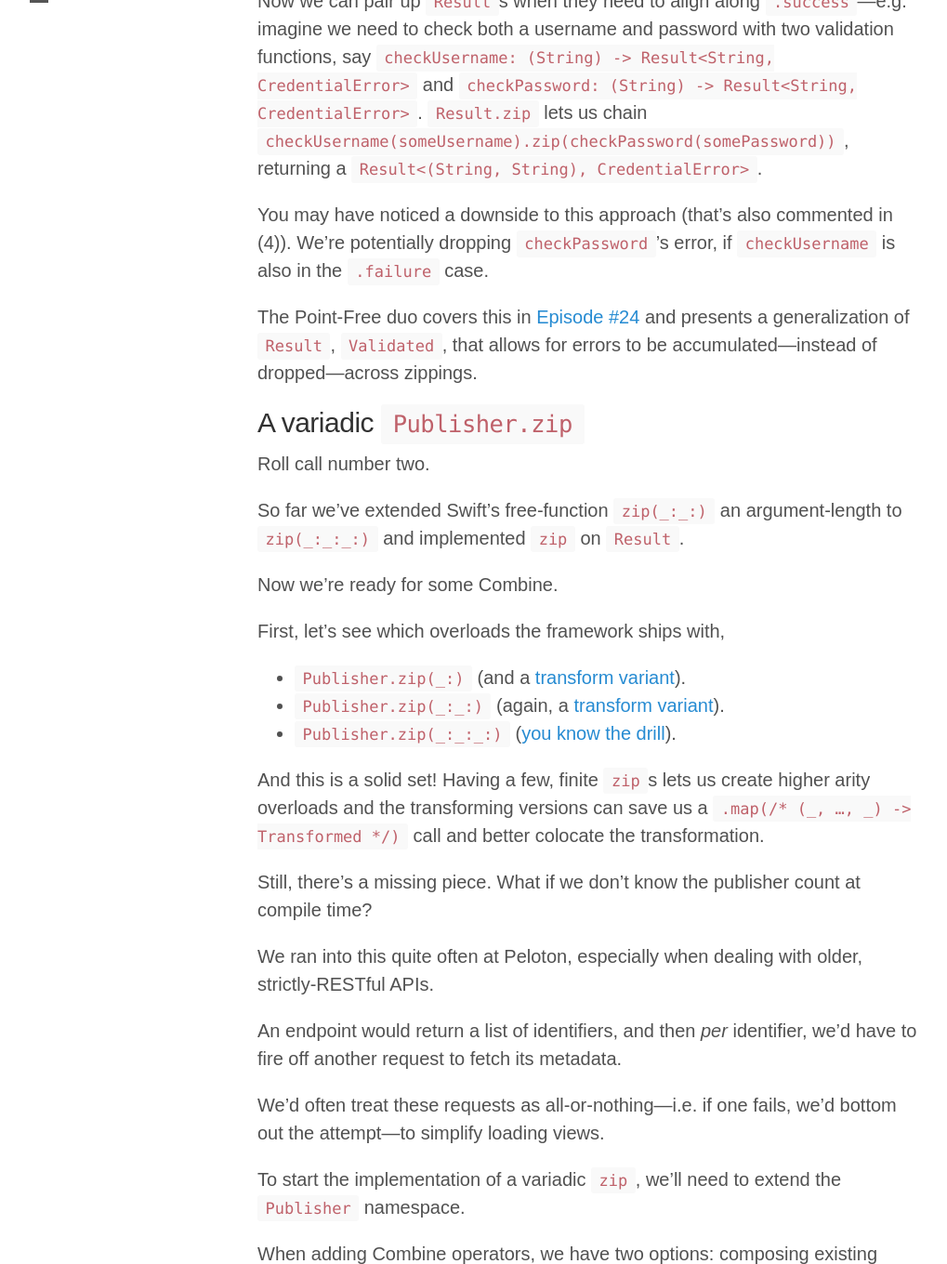
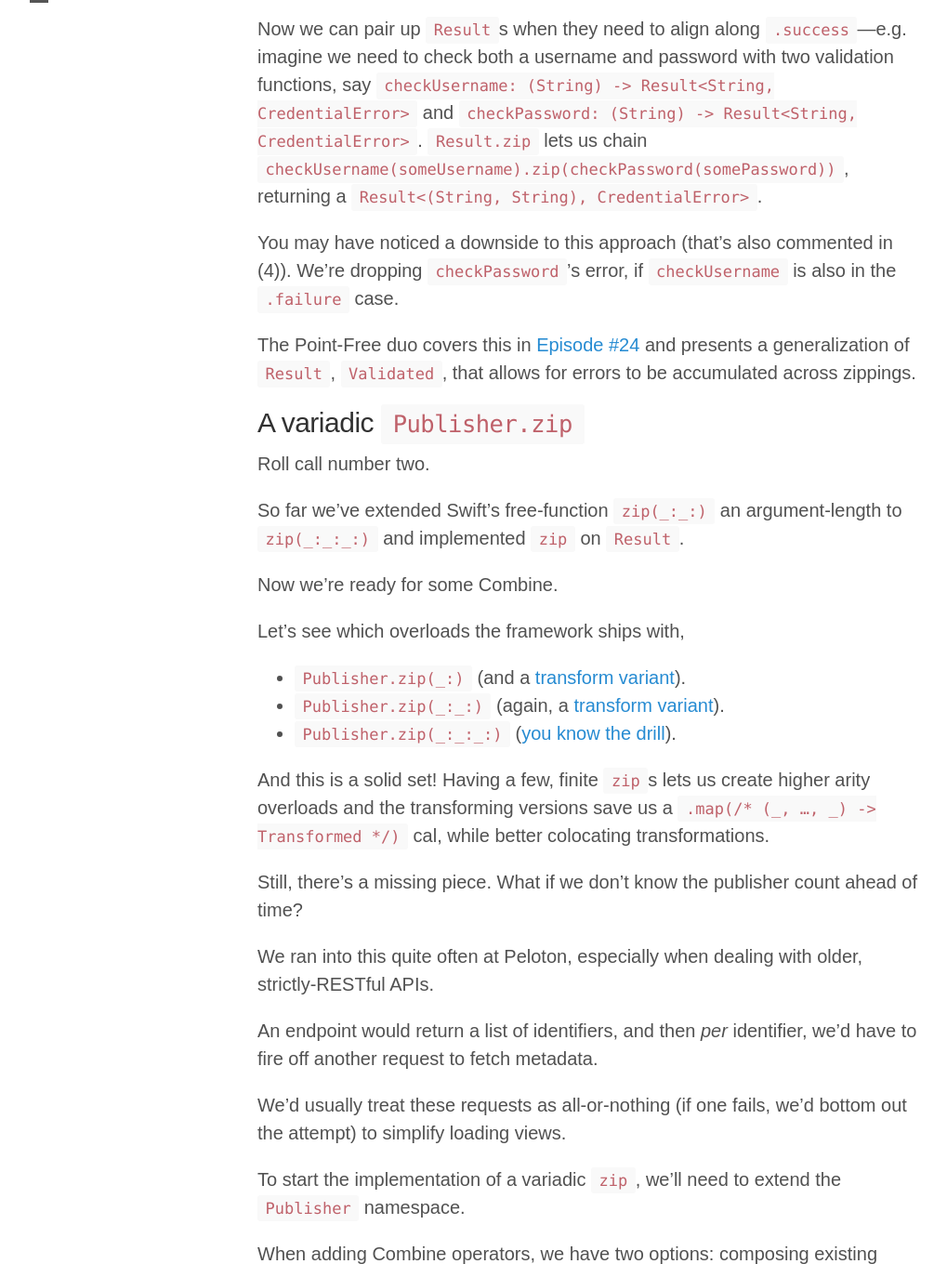
Before and after one commit to rvsrvs/jasdev.github.io, a Jekyll site: the page built from _posts/2020-3-23-zip-many.md, in a window 1280 px wide and 1400 px high, scrolled down 3771 px, cut to the strip 40-1400 px from the top of the window. Shown: the whole strip at 93% size, without its empty margins (3-1022 px from the left). Built offline with Jekyll 4.4.1, drawn with Linux system fonts in a browser that asks for light colours; some web fonts are replaced; some of the changed text lies outside the part shown.

Commit message:
Final draft edits and gist updates.

```diff
--- a/_posts/2020-3-23-zip-many.md
+++ b/_posts/2020-3-23-zip-many.md
@@ -14,7 +14,7 @@
 
 ## Two-ary `Sequence` zipping with `zip(_:_:)`
 
-Sequences are lists of any size, including empty and possibly infinite lengths. And if we have two in hand, what’re some ways we can pair them?
+Sequences are lists of any size, including empty and possibly infinite lengths. And if we have two in hand, what’re some ways to pair them?
 
 _pausing, so you can brainstorm._
 
@@ -62,11 +62,11 @@
 
 (For the unfamiliar, the linked SE-0235 proposal is an introduction to comb through before reading on.)
 
-If we have two `Result` values in hand, then, like we did with `Sequence`, we can consider “pairing” them. First, we have to pick a case, `Result.success` or `.failure`. Let’s pick the  success path, since we often favor (and map over) it.
+If we have two `Result` values in hand, then, like we did with `Sequence`, we can consider “pairing” them. To begin, we have to pick a case, `Result.success` or `.failure`. Let’s consider the  success path, since we often favor (and map over) it.
 
 So, assuming we have a `Result<Success, Failure>` and `Result<OtherSuccess, Failure>` we need to return something in the form `Result<_, Failure>`.
 
-A tuple is a natural fit for the paired, success generic. i.e. `Result.zip` (in method form) would have take the following shape:
+A tuple is a natural fit for the paired, success generic. That is, `Result.zip` (in method form) would have the following shape:
 
 <script src="https://gist.github.com/jasdev/8292cc02b465ded09dc602f7d07c365d.js"></script>
 
@@ -76,9 +76,9 @@
 
 Now we can pair up `Result`s when they need to align along `.success`—e.g. imagine we need to check both a username and password with two validation functions, say `checkUsername: (String) -> Result<String, CredentialError>` and `checkPassword: (String) -> Result<String, CredentialError>`. `Result.zip` lets us chain `checkUsername(someUsername).zip(checkPassword(somePassword))`, returning a `Result<(String, String), CredentialError>`.
 
-You may have noticed a downside to this approach (that’s also commented in (4)). We’re potentially dropping `checkPassword`’s error, if `checkUsername` is also in the `.failure` case.
+You may have noticed a downside to this approach (that’s also commented in (4)). We’re dropping `checkPassword`’s error, if `checkUsername` is also in the `.failure` case.
 
-The Point-Free duo covers this in [Episode #24](https://www.pointfree.co/episodes/ep24-the-many-faces-of-zip-part-2#t98) and presents a generalization of `Result`, `Validated`, that allows for errors to be accumulated—instead of dropped—across zippings.
+The Point-Free duo covers this in [Episode #24](https://www.pointfree.co/episodes/ep24-the-many-faces-of-zip-part-2#t98) and presents a generalization of `Result`, `Validated`, that allows for errors to be accumulated across zippings.
 
 ## A variadic `Publisher.zip`
 
@@ -88,25 +88,25 @@
 
 Now we’re ready for some Combine.
 
-First, let’s see which overloads the framework ships with,
+Let’s see which overloads the framework ships with,
 
 - [`Publisher.zip(_:)`](https://developer.apple.com/documentation/combine/publisher/3204779-zip) (and a [transform variant](https://developer.apple.com/documentation/combine/publisher/3333685-zip)).
 - [`Publisher.zip(_:_:)`](https://developer.apple.com/documentation/combine/publisher/3204780-zip) (again, a [transform variant](https://developer.apple.com/documentation/combine/publisher/3333686-zip)).
 - [`Publisher.zip(_:_:_:)`](https://developer.apple.com/documentation/combine/publisher/3204781-zip) ([you know the drill](https://developer.apple.com/documentation/combine/publisher/3333687-zip)).
 
-And this is a solid set! Having a few, finite `zip`s lets us create higher arity overloads and the transforming versions can save us a `.map(/* (_, …, _) -> Transformed */)` call and better colocate the transformation.
+And this is a solid set! Having a few, finite `zip`s lets us create higher arity overloads and the transforming versions save us a `.map(/* (_, …, _) -> Transformed */)` cal, while better colocating transformations.
 
-Still, there’s a missing piece. What if we don’t know the publisher count at compile time?
+Still, there’s a missing piece. What if we don’t know the publisher count ahead of time?
 
 We ran into this quite often at Peloton, especially when dealing with older, strictly-RESTful APIs.
 
-An endpoint would return a list of identifiers, and then _per_ identifier, we’d have to fire off another request to fetch its metadata.
+An endpoint would return a list of identifiers, and then _per_ identifier, we’d have to fire off another request to fetch metadata.
 
-We’d often treat these requests as all-or-nothing—i.e. if one fails, we’d bottom out the attempt—to simplify loading views.
+We’d usually treat these requests as all-or-nothing (if one fails, we’d bottom out the attempt) to simplify loading views.
 
 To start the implementation of a variadic `zip`, we’ll need to extend the `Publisher` namespace.
 
-When adding Combine operators, we have two options: composing existing operators[^1] or, when needed, filling out our own `Publisher` conformance.
+When adding Combine operators, we have two options: composing existing operators[^1] or, when needed, filling out a `Publisher` conformance.
 
 <script src="https://gist.github.com/jasdev/b801901063d88bf91f01021d5b908726.js"></script>
 
@@ -116,9 +116,9 @@
 
 An array of publishers to be zipped into a single publisher emitting an array of `Output`s.
 
-Other communities often call this “flipping of containers” or under the [Haskell synonym, `sequence`](https://hackage.haskell.org/package/base-4.12.0.0/docs/Prelude.html#v:sequence) (no worries if that link is incomprehensible, I added it so you can recognize the term when working across languages).
+Other communities call this “flipping of containers” or the [Haskell synonym, `sequence`](https://hackage.haskell.org/package/base-4.12.0.0/docs/Prelude.html#v:sequence) (no worries if that link is incomprehensible, I added it so you can recognize the term when working across languages).
 
-We have an array of publishers at hand and need to…(spoiler alert)…reduce down to a single publisher. [`Sequence.reduce`](https://developer.apple.com/documentation/swift/sequence/2907677-reduce) to the rescue!
+We have an array of publishers and need to…(spoiler alert)…reduce down to a single publisher. [`Sequence.reduce`](https://developer.apple.com/documentation/swift/sequence/2907677-reduce) to the rescue!
 
 The method takes both an `initialResult` and `nextPartialResult` argument which brings us to the next question, when zipping arbitrarily many publishers, what’s the “initial result?”
 
```
Also changed, not shown: other parts of _posts/2020-3-23-zip-many.md (+8 -11 lines).
